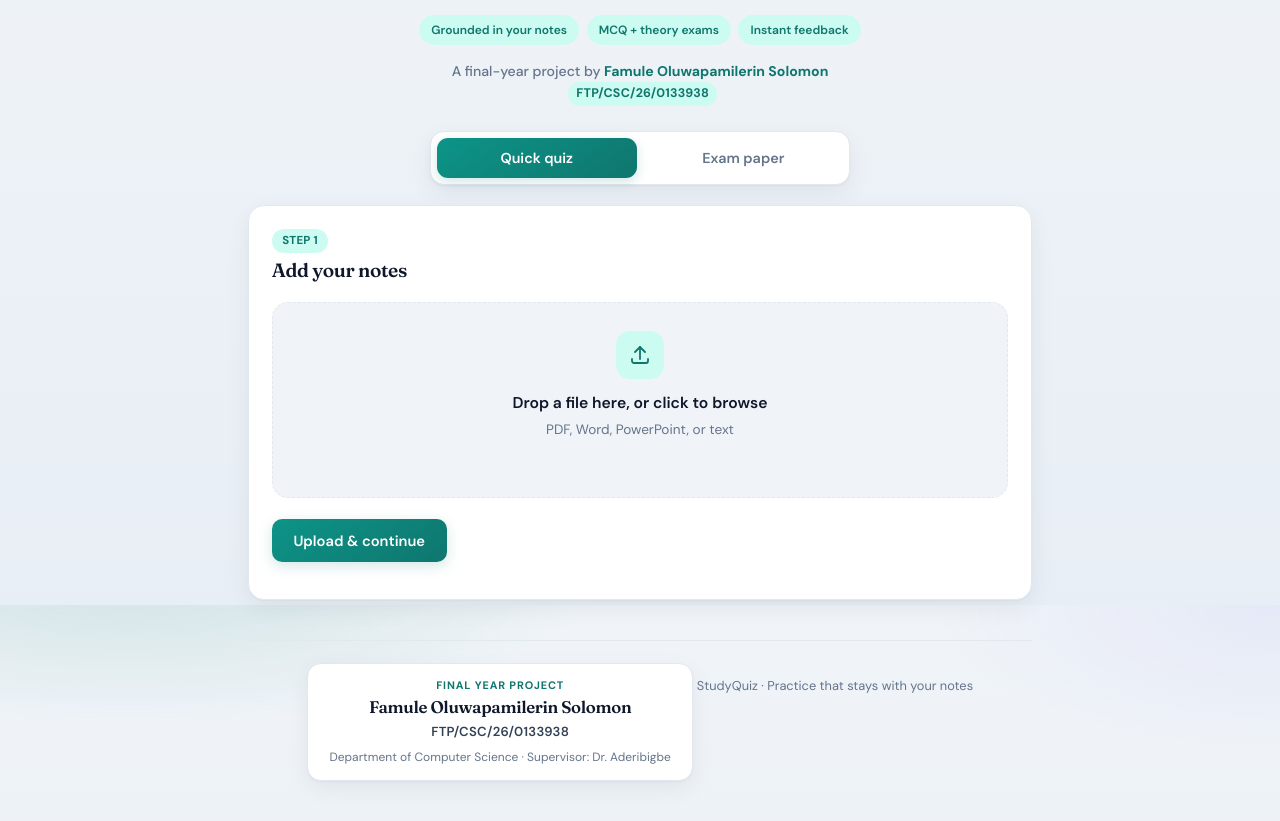
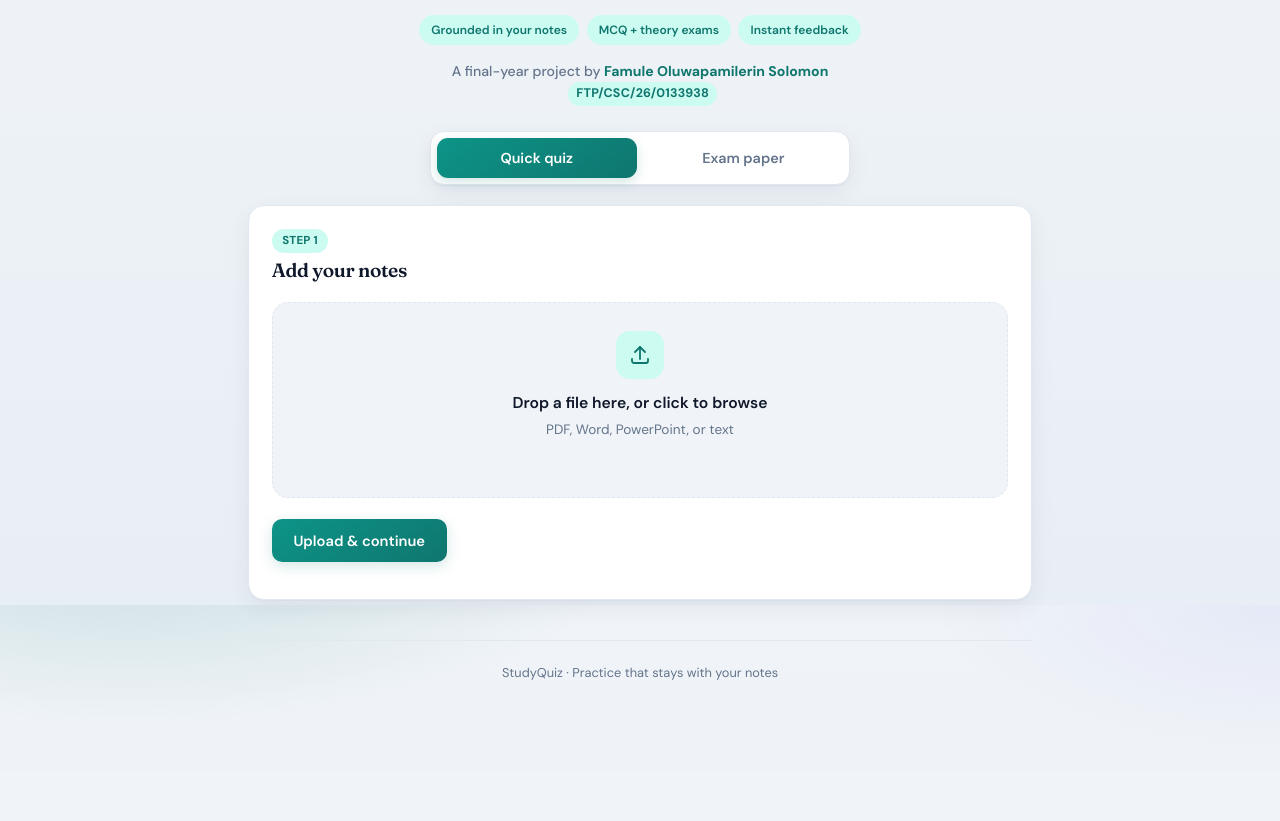
Before and after one commit to Handsomesinner/Studyquiz, a website: page app/static/index.html in a window 1280 px wide. Shown: the part 195-1016 px from the top of the page. After the commit the page ends 966 px from the top, so only its background shows below. Drawn offline with Linux system fonts and the light colour scheme; no server answers.

Commit message:
Remove author credit card from footer

```diff
--- a/app/static/index.html
+++ b/app/static/index.html
@@ -661,12 +661,6 @@
 </main>
 
   <footer class="site-foot no-print">
-    <div class="author-card">
-      <span class="label">Final year project</span>
-      <span class="name">Famule Oluwapamilerin Solomon</span>
-      <span class="matric">FTP/CSC/26/0133938</span>
-      <span class="meta">Department of Computer Science · Supervisor: Dr. Aderibigbe</span>
-    </div>
     StudyQuiz · Practice that stays with your notes
   </footer>
 </div>
```
